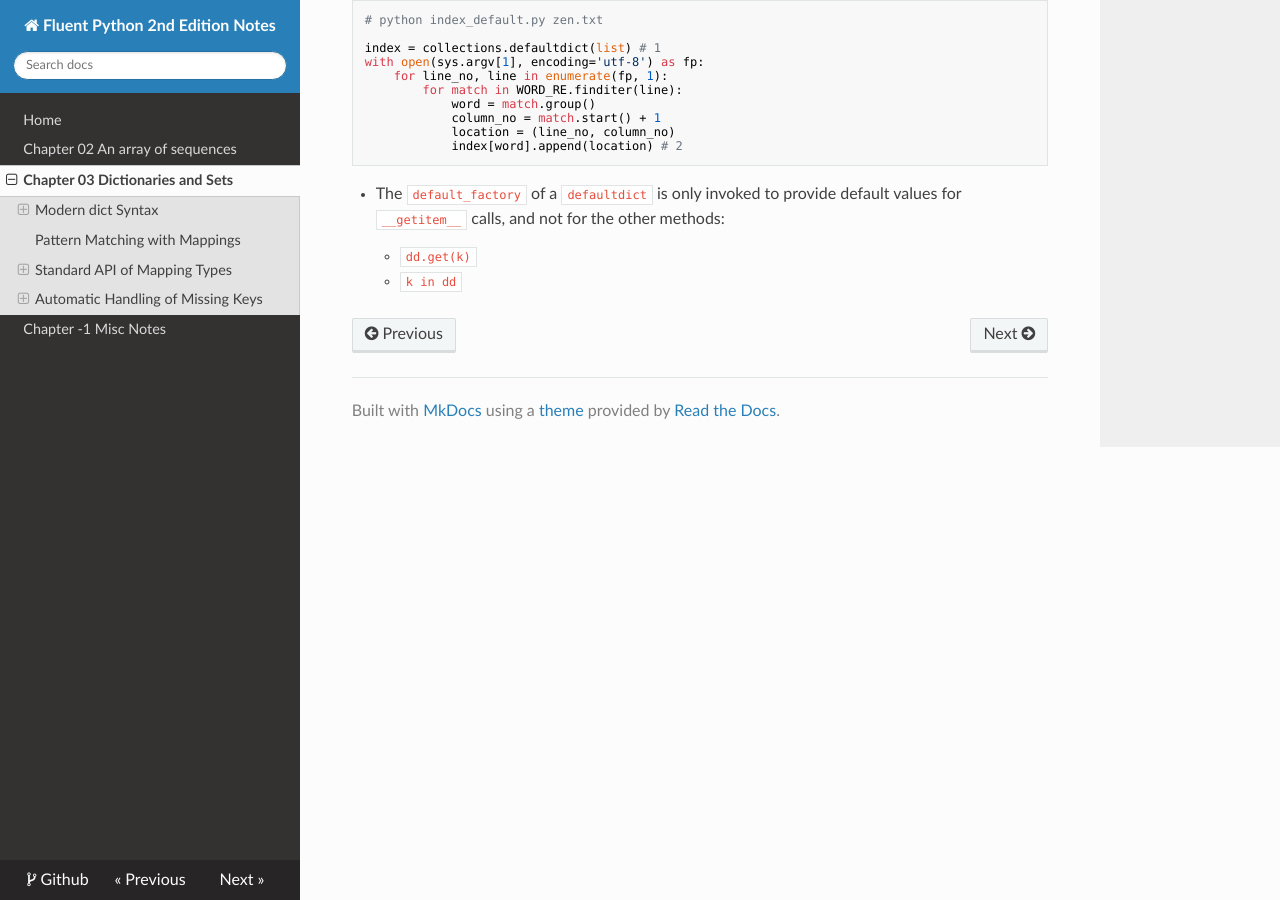
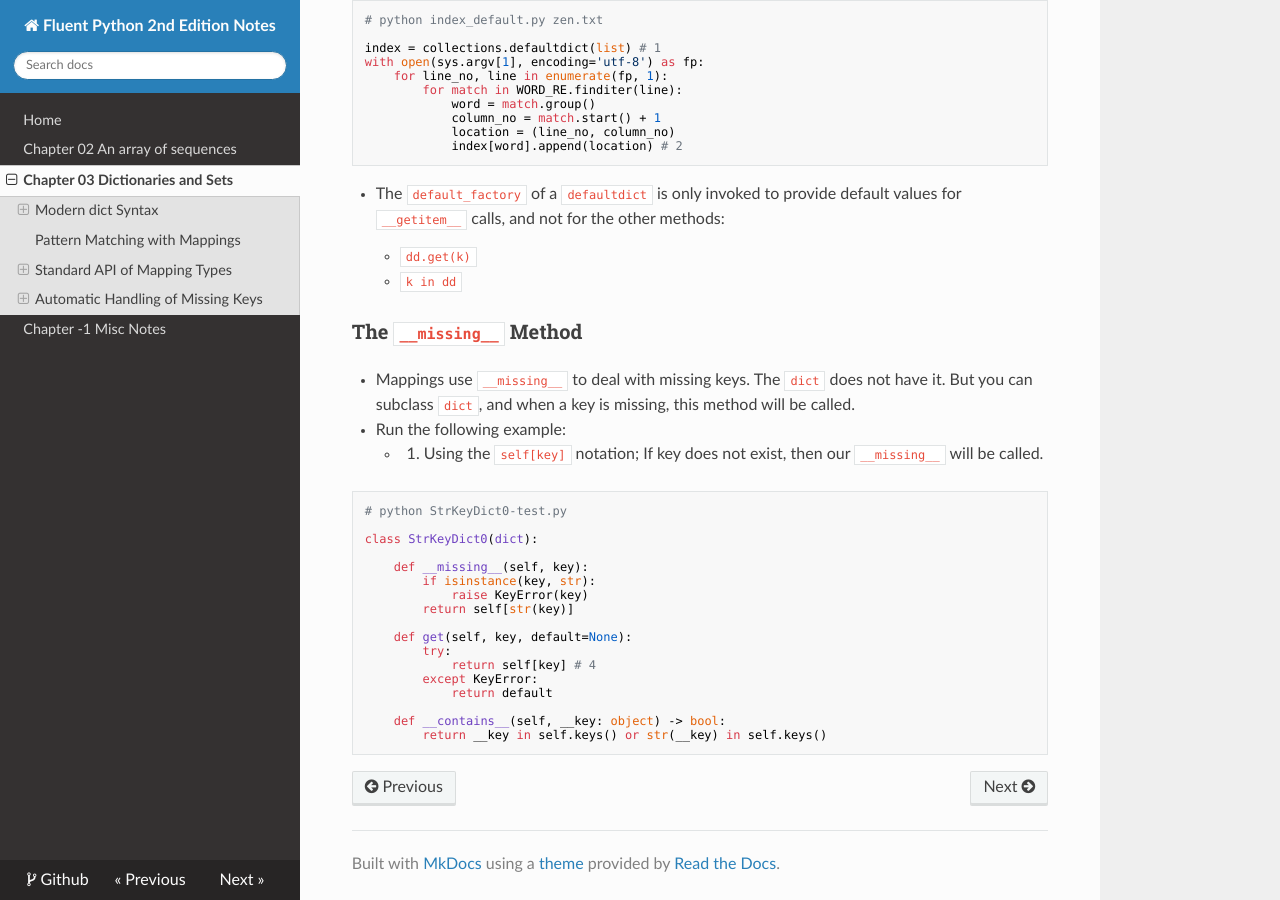
Before and after one commit to eroicaleo/fluent-python-2nd-notes, an MkDocs documentation site: the page built from docs/ch03.md, in a window 1280 px wide and 900 px high, scrolled down 5891 px. Built offline with MkDocs 1.6.1, drawn with Linux system fonts in a browser that asks for light colours; nearby versions of some CDN libraries.

Commit message:
ch03 missing method

````diff
--- a/docs/ch03.md
+++ b/docs/ch03.md
@@ -274,3 +274,29 @@ with open(sys.argv[1], encoding='utf-8') as fp:
 * The `default_factory` of a `defaultdict` is only invoked to provide default values for `__getitem__` calls, and not for the other methods:
     * `dd.get(k)`
     * `k in dd`
+
+### The `__missing__` Method
+
+* Mappings use `__missing__` to deal with missing keys. The `dict` does not have it. But you can subclass `dict`, and when a key is missing, this method will be called.
+* Run the following example:
+    * 4. Using the `self[key]` notation; If key does not exist, then our `__missing__` will be called.
+
+```python
+# python StrKeyDict0-test.py
+
+class StrKeyDict0(dict):
+
+    def __missing__(self, key):
+        if isinstance(key, str):
+            raise KeyError(key)
+        return self[str(key)]
+
+    def get(self, key, default=None):
+        try:
+            return self[key] # 4
+        except KeyError:
+            return default
+
+    def __contains__(self, __key: object) -> bool:
+        return __key in self.keys() or str(__key) in self.keys()
+```
````
Also changed, not shown: 1 other file.
